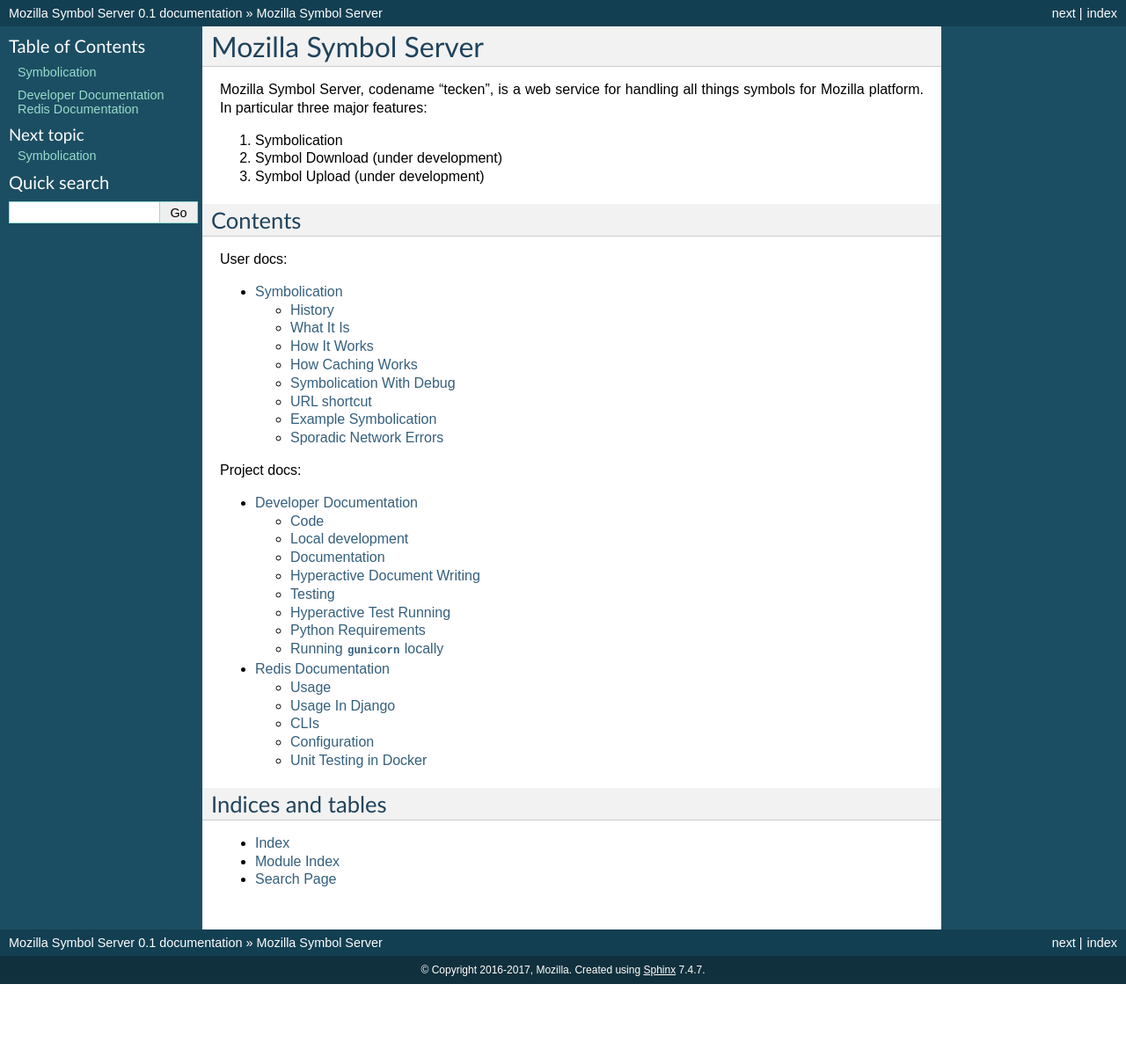
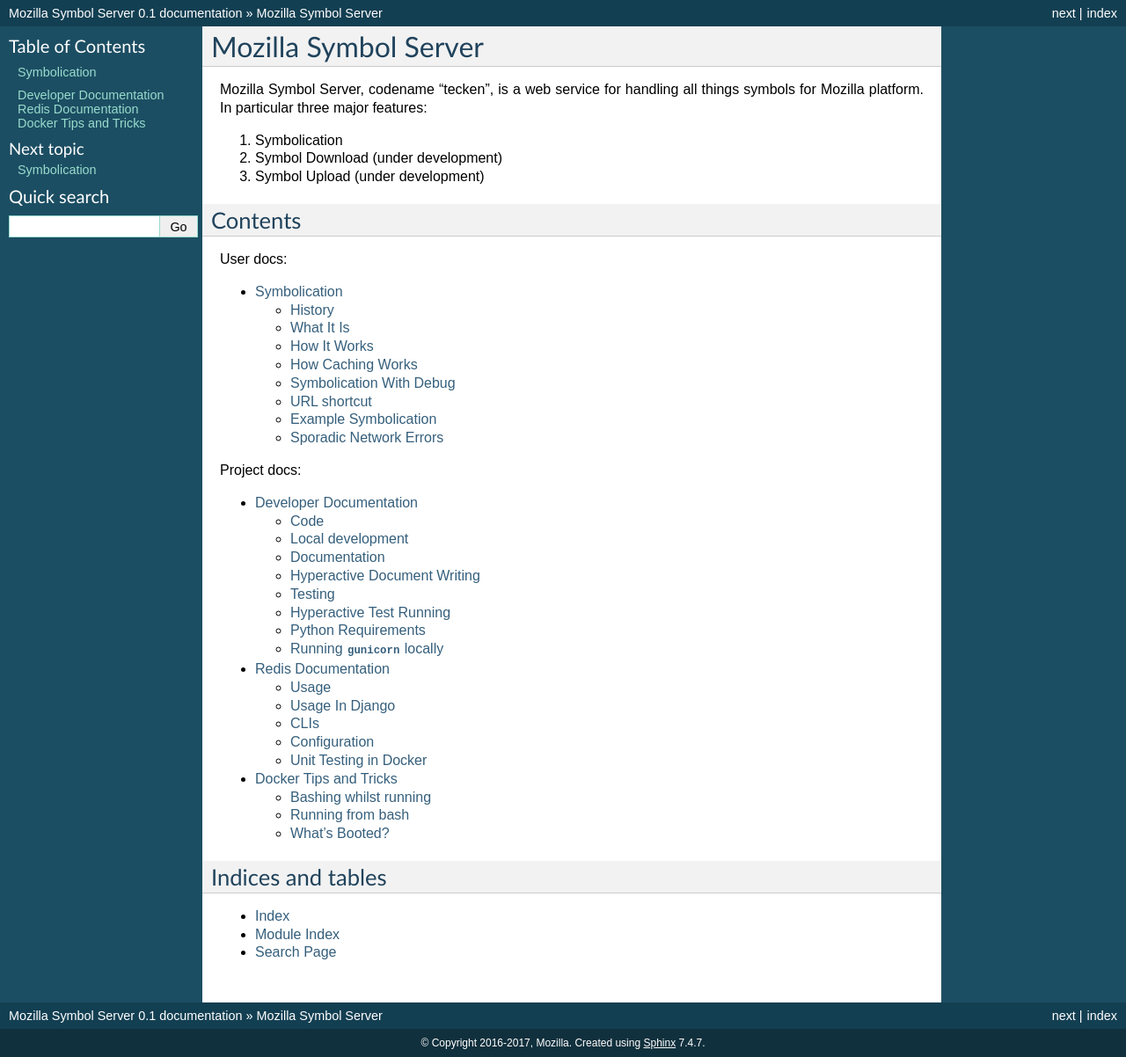
Before and after one commit to mozilla-services/tecken, a Sphinx documentation site: the page built from docs/index.rst, in a window 1280 px wide. Shown: the whole page at 88% size. Built offline with Sphinx 7.4.7, drawn with Linux system fonts in a browser that asks for light colours; before the commit the page ends 1119 px from its top, so only the background shows below that; part of the change alters nothing that is shown.

Commit message:
documenting docker shell tricks

```diff
--- /dev/null
+++ b/docs/docker.rst
@@ -0,0 +1,62 @@
+======================
+Docker Tips and Tricks
+======================
+
+Docker is used to do development and continuous integration on ``tecken``.
+Below is a list of miscellaneous techniques to make development easier.
+
+Bashing whilst running
+======================
+
+If you have two terminals open, and run ``make run`` in one and ``make bash``
+in another they are entirely separate containers. Meaning, if you, in the
+second terminal where you started bash try editing a file like this:
+
+.. code-block:: shell
+
+    > jed /usr/local/lib/python3.5/site-packages/django/http/request.py
+
+Any changes are ignored by the first container. The solution is to run this
+command:
+
+.. code-block:: shell
+
+    $ docker-compose exec --user 0 web bash
+
+When you run that, you'll first notice that it opens almost instantly
+since there's no booting-up time. Also, if you, in a *third* terminal
+now run ``docker-compose ps`` you'll see that there is no new container
+started. Now, any changes you make to files in this bash gets used by
+the Django runserver in the first terminal.
+
+All the changes you make (e.g. print statements inside some Python
+dependency) is wiped any and forgotten when you stop the first container.
+
+This is aliased in the ``Makefile`` as ``make currentshell``.
+
+Running from bash
+=================
+
+When you run ``docker-compose up`` it automatically takes care of exposing
+the port instructions mentioned in ``docker-compose.yml``. That means
+when you run ``docker-compose up web`` you'll be able to reach port ``8000``
+inside the container from *outside* the container. However, if you for some
+reason want to go into the shell, do some magic, and then start Django's
+runserver from within, it won't be reachable unless you start the shell
+in this way:
+
+.. code-block:: shell
+
+   $ docker-compose run --service-ports -u 0 web bash
+
+Note the extra ``--service-ports``.
+
+
+What's Booted?
+==============
+
+The ``docker ps`` list will all containers that are running. But
+``docker-compose ps`` will list the same containers but with different
+information. The former gives nice stats on up when it was created and
+how long it's been up. The latter will give information about containers
+also have have been stopped.
--- a/docs/index.rst
+++ b/docs/index.rst
@@ -30,6 +30,7 @@ Project docs:
 
    dev
    redis
+   docker
 
 Indices and tables
 ==================
```
Also changed, not shown: 1 other file.
